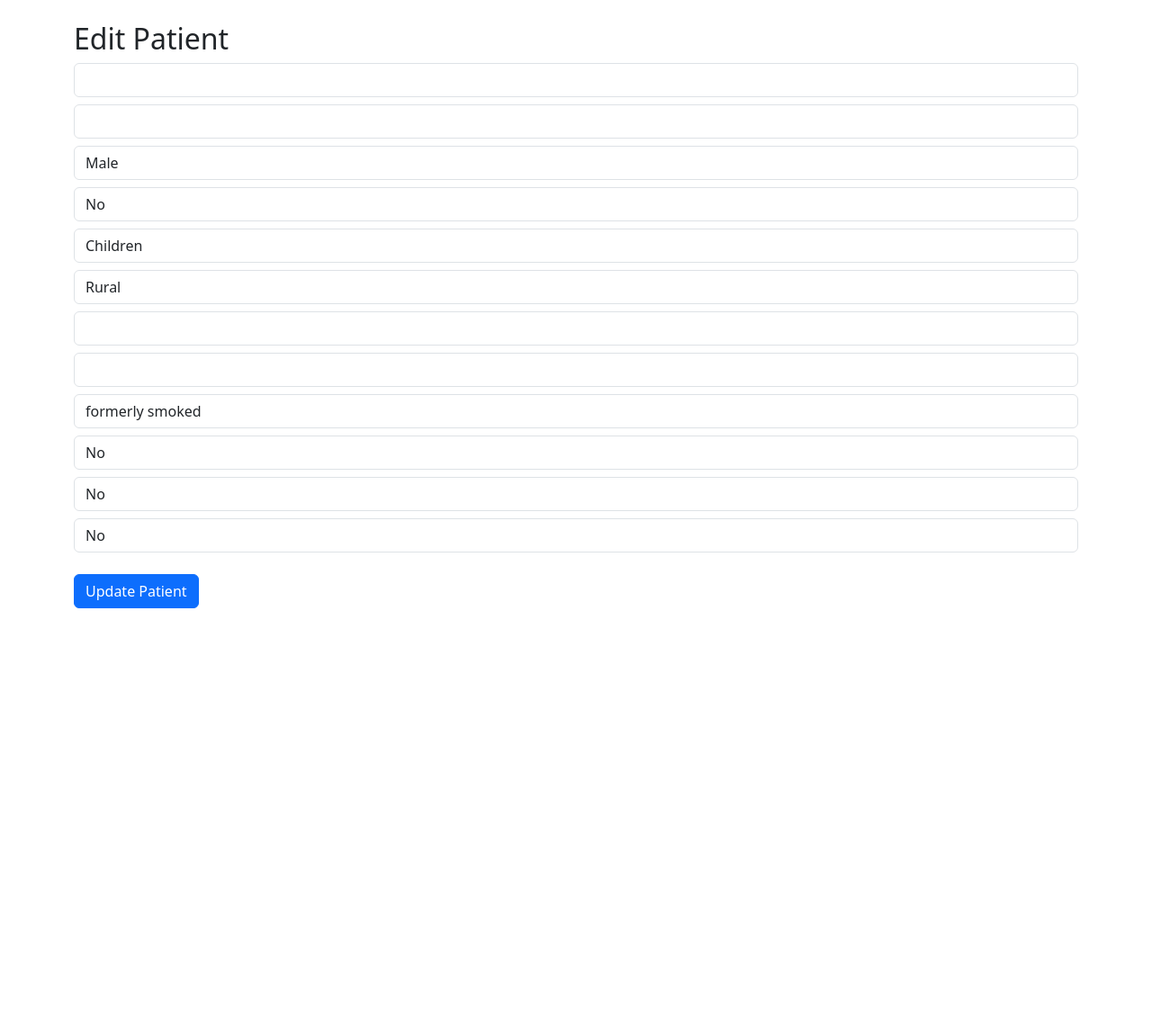
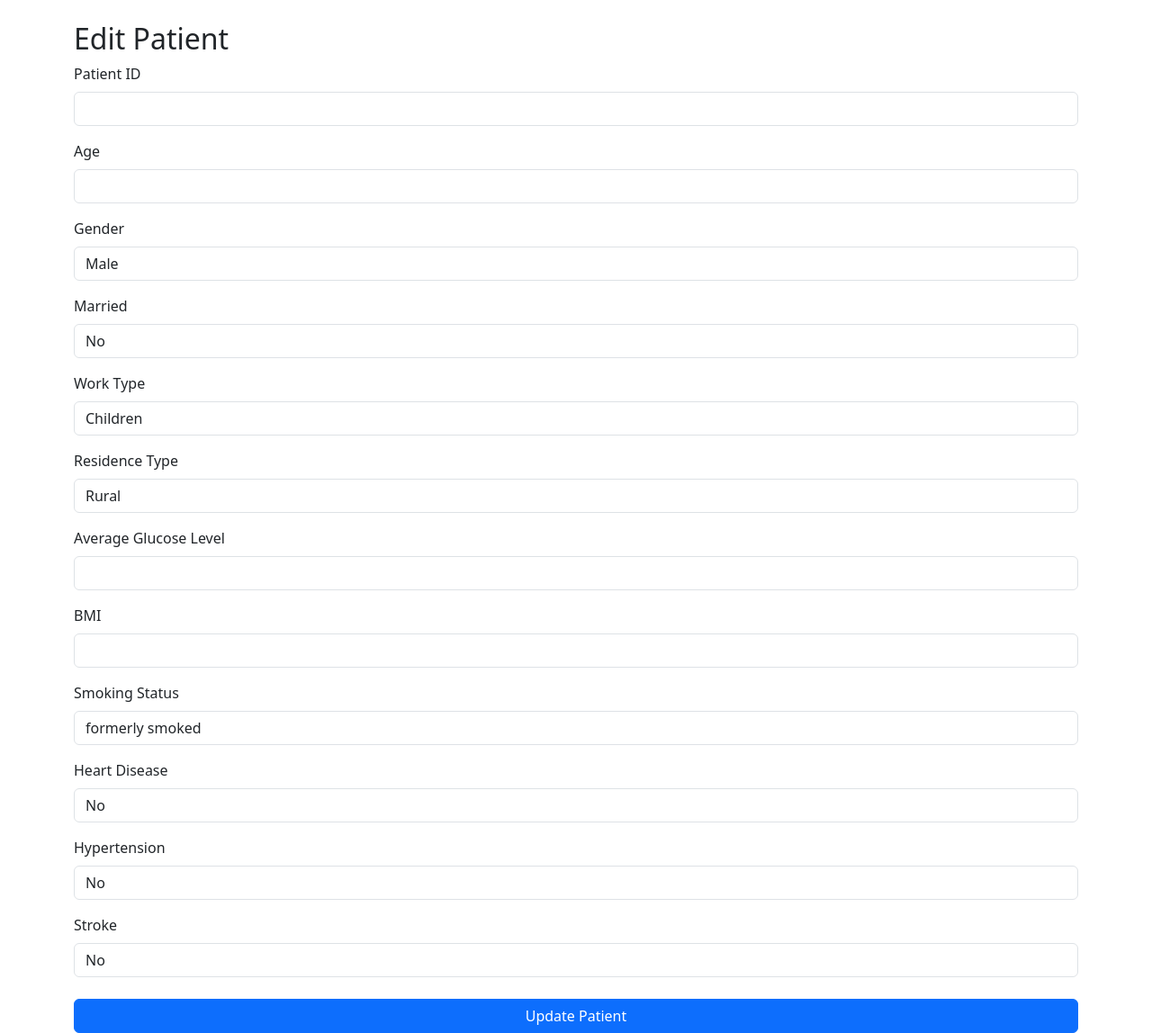
Before and after one commit to CS-LTU/com7033-assignment-sujan1025, a Flask app: template templates/patient_edit.html in a window 1280 px wide. Shown: the part 56-1204 px from the top of the page at 90% size. Before the commit the page ends 732 px from the top, so only its background shows below. Run offline with Flask 3, Linux system fonts and the light colour scheme; the template is opened without the code that fills it, so the values that code supplies are empty.

Commit message:
Changed patient edit template and added code in app to run the edit table

```diff
--- a/app.py
+++ b/app.py
@@ -169,6 +169,35 @@ def view_patient(id):
     return render_template("patient_view.html", patient=patient)
 
 
+# EDIT PATIENT
+@app.route("/patients/edit/<string:id>", methods=["GET", "POST"])
+@login_required
+def edit_patient(id):
+    patient = patient_collection.find_one({"_id": ObjectId(id)})
+
+    if request.method == "POST":
+        update = {
+            "name": request.form["name"],
+            "age": int(request.form["age"]),
+            "gender": request.form["gender"],
+            "hypertension": request.form.get("hypertension") == "1",
+            "heart_disease": request.form.get("heart_disease") == "1",
+            "ever_married": request.form["ever_married"],
+            "work_type": request.form["work_type"],
+            "residence_type": request.form["residence_type"],
+            "avg_glucose_level": float(request.form["avg_glucose_level"]),
+            "bmi": float(request.form["bmi"]),
+            "smoking_status": request.form["smoking_status"],
+            "stroke": int(request.form["stroke"])
+        }
+
+        patient_collection.update_one({"_id": ObjectId(id)}, {"$set": update})
+        flash("Patient updated successfully!", "success")
+        return redirect("/patients")
+
+    return render_template("patient_edit.html", patient=patient)
+
+
 # RUN APP
 if __name__ == "__main__":
     app.run(debug=True)
--- a/templates/patient_edit.html
+++ b/templates/patient_edit.html
@@ -5,22 +5,32 @@
 <form method="POST">
     <input type="hidden" name="csrf_token" value="{{ csrf_token() }}">
 
-    <input class="form-control mb-2" name="name" value="{{ patient.name }}" required>
+    <!-- Patient ID -->
+    <label class="form-label">Patient ID</label>
+    <input class="form-control mb-3" value="{{ patient.id }}" readonly>
 
-    <input class="form-control mb-2" name="age" type="number" value="{{ patient.age }}" required>
+    <!-- Age -->
+    <label class="form-label">Age</label>
+    <input class="form-control mb-3" name="age" type="number" value="{{ patient.age }}" required>
 
-    <select class="form-control mb-2" name="gender" required>
+    <!-- Gender -->
+    <label class="form-label">Gender</label>
+    <select class="form-control mb-3" name="gender" required>
         <option {% if patient.gender=='Male' %}selected{% endif %}>Male</option>
         <option {% if patient.gender=='Female' %}selected{% endif %}>Female</option>
         <option {% if patient.gender=='Other' %}selected{% endif %}>Other</option>
     </select>
 
-    <select class="form-control mb-2" name="ever_married" required>
+    <!-- Ever Married -->
+    <label class="form-label">Married</label>
+    <select class="form-control mb-3" name="ever_married" required>
         <option {% if patient.ever_married=='No' %}selected{% endif %}>No</option>
         <option {% if patient.ever_married=='Yes' %}selected{% endif %}>Yes</option>
     </select>
 
-    <select class="form-control mb-2" name="work_type" required>
+    <!-- Work Type -->
+    <label class="form-label">Work Type</label>
+    <select class="form-control mb-3" name="work_type" required>
         <option {% if patient.work_type=='Children' %}selected{% endif %}>Children</option>
         <option {% if patient.work_type=='Govt_job' %}selected{% endif %}>Govt_job</option>
         <option {% if patient.work_type=='Never_worked' %}selected{% endif %}>Never_worked</option>
@@ -28,40 +38,54 @@
         <option {% if patient.work_type=='Self-employed' %}selected{% endif %}>Self-employed</option>
     </select>
 
-    <select class="form-control mb-2" name="residence_type" required>
+    <!-- Residence Type -->
+    <label class="form-label">Residence Type</label>
+    <select class="form-control mb-3" name="residence_type" required>
         <option {% if patient.residence_type=='Rural' %}selected{% endif %}>Rural</option>
         <option {% if patient.residence_type=='Urban' %}selected{% endif %}>Urban</option>
     </select>
 
-    <input class="form-control mb-2" name="avg_glucose_level" type="number" step="0.01"
+    <!-- Glucose -->
+    <label class="form-label">Average Glucose Level</label>
+    <input class="form-control mb-3" name="avg_glucose_level" type="number" step="0.01"
            value="{{ patient.avg_glucose_level }}" required>
 
-    <input class="form-control mb-2" name="bmi" type="number" step="0.1"
+    <!-- BMI -->
+    <label class="form-label">BMI</label>
+    <input class="form-control mb-3" name="bmi" type="number" step="0.1"
            value="{{ patient.bmi }}" required>
 
-    <select class="form-control mb-2" name="smoking_status" required>
+    <!-- Smoking Status -->
+    <label class="form-label">Smoking Status</label>
+    <select class="form-control mb-3" name="smoking_status" required>
         <option {% if patient.smoking_status=='formerly smoked' %}selected{% endif %}>formerly smoked</option>
         <option {% if patient.smoking_status=='never smoked' %}selected{% endif %}>never smoked</option>
         <option {% if patient.smoking_status=='smokes' %}selected{% endif %}>smokes</option>
         <option {% if patient.smoking_status=='Unknown' %}selected{% endif %}>Unknown</option>
     </select>
 
-    <select class="form-control mb-2" name="heart_disease">
+    <!-- Heart Disease -->
+    <label class="form-label">Heart Disease</label>
+    <select class="form-control mb-3" name="heart_disease">
         <option value="0" {% if not patient.heart_disease %}selected{% endif %}>No</option>
         <option value="1" {% if patient.heart_disease %}selected{% endif %}>Yes</option>
     </select>
 
-    <select class="form-control mb-2" name="hypertension">
+    <!-- Hypertension -->
+    <label class="form-label">Hypertension</label>
+    <select class="form-control mb-3" name="hypertension">
         <option value="0" {% if not patient.hypertension %}selected{% endif %}>No</option>
         <option value="1" {% if patient.hypertension %}selected{% endif %}>Yes</option>
     </select>
 
+    <!-- Stroke -->
+    <label class="form-label">Stroke</label>
     <select class="form-control mb-4" name="stroke">
         <option value="0" {% if patient.stroke == 0 %}selected{% endif %}>No</option>
         <option value="1" {% if patient.stroke == 1 %}selected{% endif %}>Yes</option>
     </select>
 
-    <button class="btn btn-primary">Update Patient</button>
+    <button class="btn btn-primary w-100">Update Patient</button>
 </form>
 
 {% endblock %}
```
